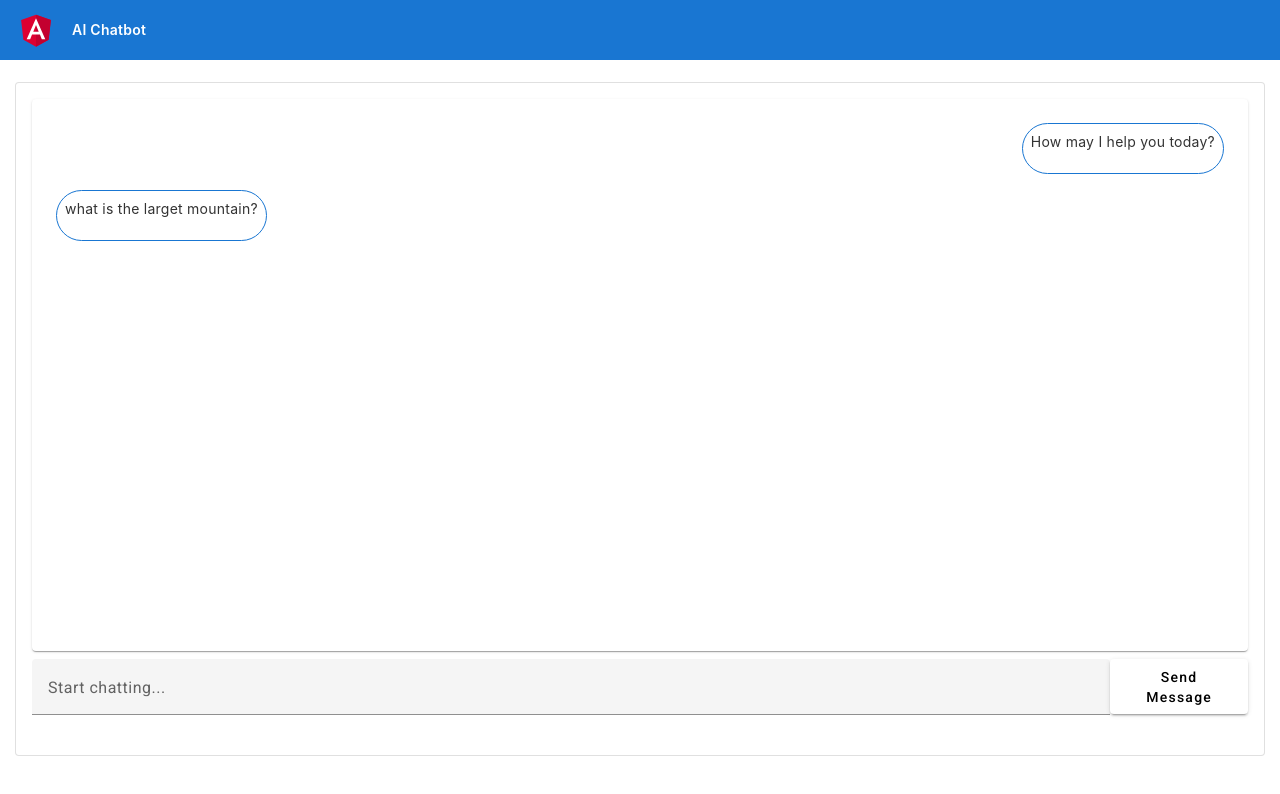
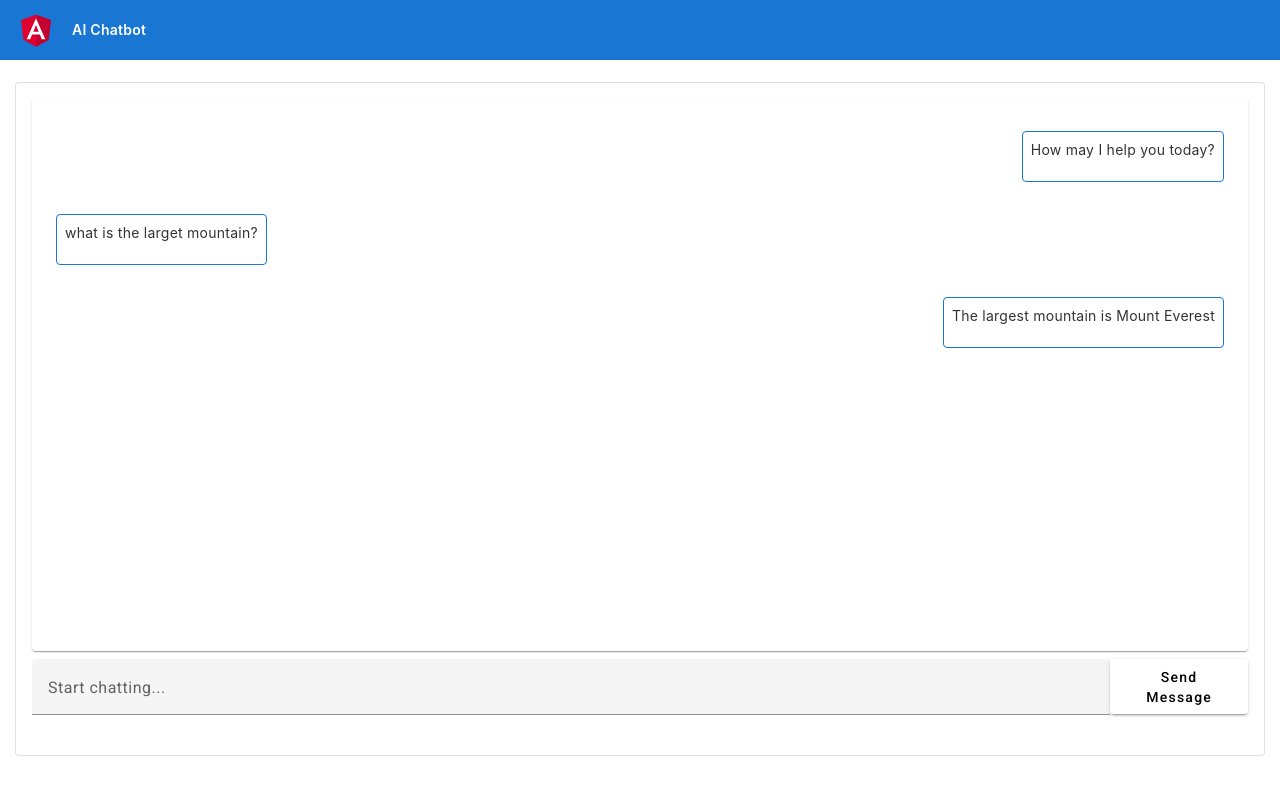
Before and after one commit to wbdvlpmnt/AI_Chatbot_UI, an Angular app: page / in a window 1280 px wide. Shown: the top 794 px of the page. Built offline with nearby package versions, Linux system fonts and the light colour scheme.

Commit message:
improve messages

```diff
--- a/src/app/components/chat-window/chat-window.component.html
+++ b/src/app/components/chat-window/chat-window.component.html
@@ -4,10 +4,15 @@
       <mat-card appearance="raised">
         <mat-card-content>
           <div class="response">
-            <div class="system-message">
-              <div class="message">{{ messages[0].messageContent }}</div>
+            <div
+              *ngFor="let message of messages"
+              [ngClass]="{
+                'system-message': message.messageType === 'system',
+                'user-message': message.messageType === 'user'
+              }"
+            >
+              <div class="message">{{ message.messageContent }}</div>
             </div>
-            <div class="message">{{ messages[1].messageContent }}</div>
           </div>
         </mat-card-content>
       </mat-card>
--- a/src/app/components/chat-window/chat-window.component.scss
+++ b/src/app/components/chat-window/chat-window.component.scss
@@ -31,16 +31,16 @@
 }
 
 .message{
-    border: 1px #1976d2 solid;
-    border-radius: 10rem;
+    border: 0.25px #1976d2 solid;
+    border-radius: 0.25rem;
     height: 33px;
     padding: 0.5rem;
-    margin: 0.5rem;
+    margin: 1rem 0.5rem;
     width:fit-content;
-    max-width: 200px;
 }
 
 .system-message{
     display: flex;
     justify-content: end;
+    text-align: right;
 }
```
